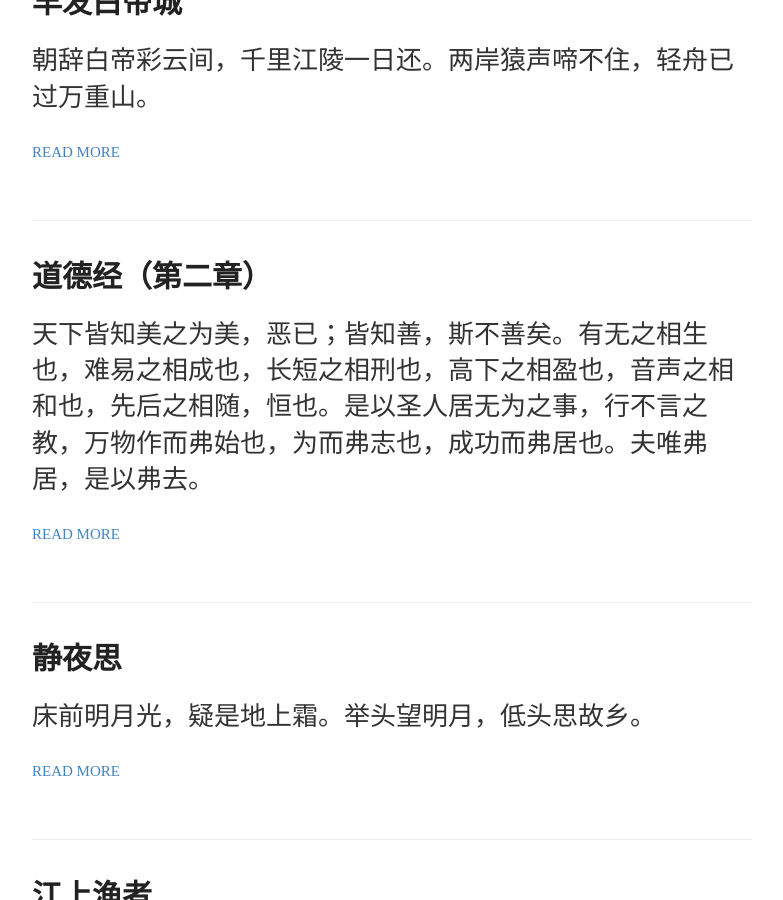
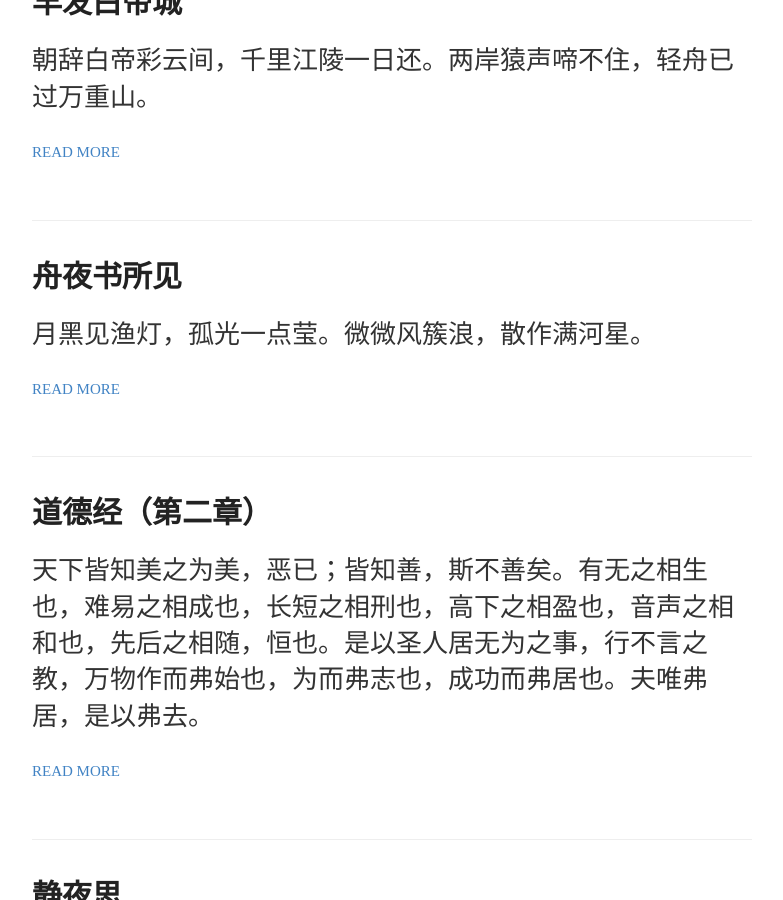
Before and after one commit to rheinbuch/rheinbuch.github.io, a Jekyll site: the page built from index.html, in a window 1280 px wide and 900 px high, scrolled down 566 px. Shown: the whole window, without its empty margins (248-1031 px from the left). Built offline with Jekyll 4.4.1, drawn with Linux system fonts in a browser that asks for light colours.

Commit message:
add post for young group on 2019-12-07

```diff
--- /dev/null
+++ b/_posts/2019-12-07-zhouyeshusuojian.md
@@ -0,0 +1,10 @@
+---
+layout: post
+author: 查慎行
+title: 舟夜书所见
+---
+月黑见渔灯，孤光一点莹。微微风簇浪，散作满河星。
+
+[生字]
+
+月　风　星
```
Also changed, not shown: _authors/孔子.md (+1 -1 lines), _authors/范仲淹.md (added, +5 -0 lines).
